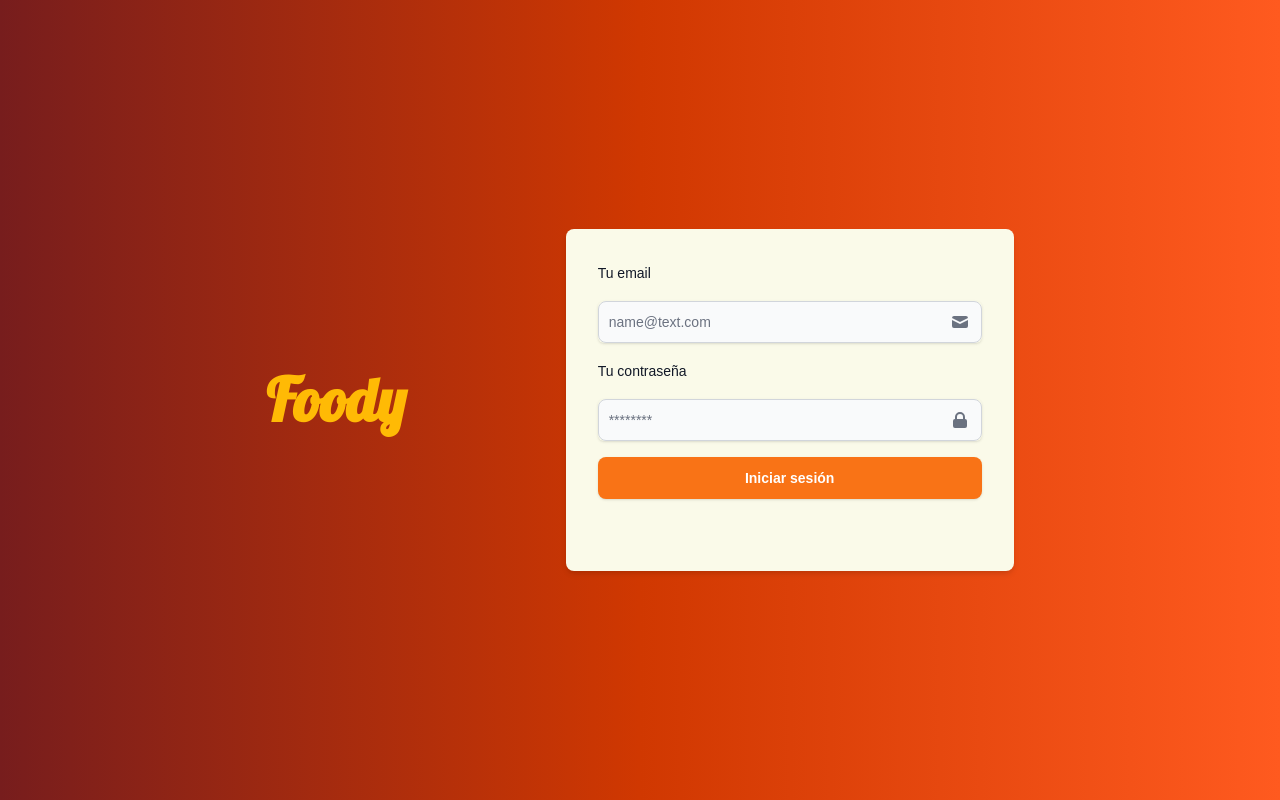
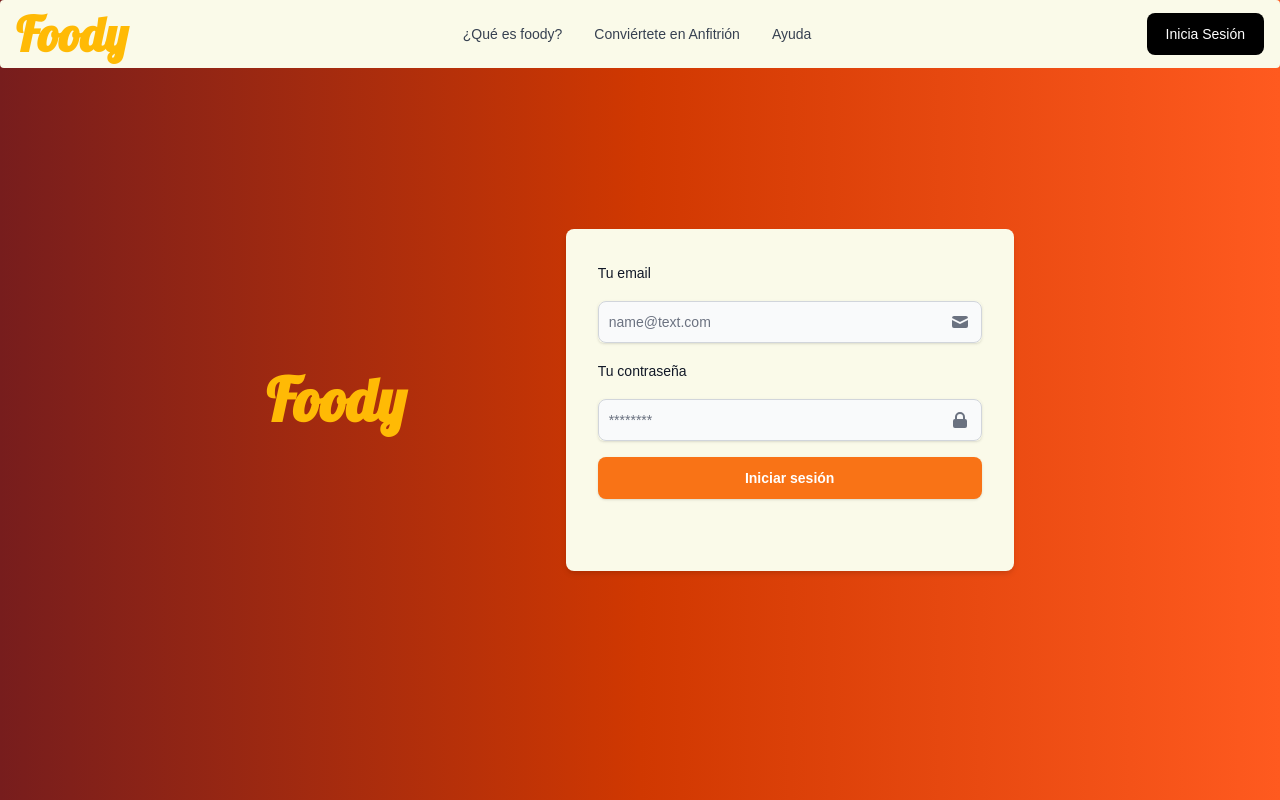
Before and after one commit to No-Country-simulation/c24-39-t-webapp, a Next.js app in the folder frontend/: page /login in a window 1280 px wide. Built offline with nearby package versions, Linux system fonts and the light colour scheme; no server answers.

Commit message:
se agrega navbar al layout

```diff
--- a/frontend/src/app/layout.tsx
+++ b/frontend/src/app/layout.tsx
@@ -2,6 +2,8 @@ import { ThemeModeScript } from "flowbite-react";
 import type { Metadata } from "next";
 import { Lobster } from "next/font/google";
 import "./globals.css";
+import NavBar from "@/components/nav-bar";
+import { headers } from "next/headers";
 
 const lobster = Lobster({
   variable: "--lobster",
@@ -9,13 +11,12 @@ const lobster = Lobster({
   subsets: ["latin"],
 });
 
-
 export const metadata: Metadata = {
   title: "Foody - Haz tu pedido!",
   description: "Foody es una app para hacer tus pedidos de tus restaurantes favoritos!",
 };
 
-export default function RootLayout({
+export default async function RootLayout({
   children,
 }: Readonly<{
   children: React.ReactNode;
@@ -25,9 +26,8 @@ export default function RootLayout({
       <head>
         <ThemeModeScript />
       </head>
-      <body
-        className={` ${lobster.variable} antialiased`}
-      >
+      <body className={` ${lobster.variable} antialiased`}>
+        <NavBar />
         {children}
       </body>
     </html>
--- a/frontend/src/app/page.tsx
+++ b/frontend/src/app/page.tsx
@@ -11,7 +11,7 @@ import {
   NavbarLink,
   NavbarToggle,
 } from "flowbite-react";
-import 'tailwindcss';
+import "tailwindcss";
 import { auth } from "../../auth";
 import LogoutButton from "@/components/logout-button";
 import { Role } from "@/utils/constants";
@@ -28,8 +28,7 @@ import { api } from "@/server/service"; // API AGREGADA PARA HACER FUNCIONAR LA
 
 export default async function Home() {
 
-  const session = await auth();
-  const restaurants = await api.restaurant.all()
+  const restaurants = await api.restaurant.all();
 
   const categories = [
     { id: 1, name: "Italiana", image: "/images/italiana.jpg" },
@@ -80,56 +79,8 @@ export default async function Home() {
 
   */
 
-
   return (
     <>
-      <Navbar fluid rounded className="bg-cream fixed top-0 w-full z-50">
-        <NavbarBrand href="/">
-          <span className="self-center text-logo text-5xl font-lobster font-bold whitespace-nowrap dark:text-white">Foody</span>
-        </NavbarBrand>
-        <div className={`${!session?.user ? 'flex' : 'hidden'} md:order-2`}>
-          <Button href="/login" className="bg-element">Inicia Sesión</Button>
-          <NavbarToggle />
-        </div>
-        <div className={`${!session?.user ? 'hidden' : 'flex'} md:order-2`}>
-          <NavbarBrand>
-            <div className={`${!session?.user ? 'hidden' : 'flex'} md:order-3`}>
-              {session?.user && <Cart />}
-            </div>
-          </NavbarBrand>
-          {
-            session?.user && (
-              <Dropdown
-                arrowIcon={false}
-                inline
-                label={
-                  <Avatar alt="Foto de usuario" img="images/user.png" rounded />
-                }
-              >
-                <DropdownHeader>
-                  <span className="block text-sm">{session?.user?.name}</span>
-                  <span className="block truncate text-sm font-medium">{session?.user?.role}</span>
-                </DropdownHeader>
-                {
-                  session?.user?.role === Role.Restaurant ?
-                    (<DropdownItem href="/dashboard">Panel de administración</DropdownItem>) :
-                    <DropdownItem href="/perfil">Perfil</DropdownItem>
-                }
-                <DropdownItem>Dashboard</DropdownItem>
-                <DropdownItem>Configuración</DropdownItem>
-                <DropdownDivider />
-                <DropdownItem as={LogoutButton}>Cerrar Sesión</DropdownItem>
-              </Dropdown>
-            )
-          }
-          <NavbarToggle />
-        </div>
-        <NavbarCollapse>
-          <NavbarLink href="#">¿Qué es foody?</NavbarLink>
-          <NavbarLink href="#">Conviértete en Anfitrión</NavbarLink>
-          <NavbarLink href="#">Ayuda</NavbarLink>
-        </NavbarCollapse>
-      </Navbar>
       <main className="w-full flex flex-col min-h-screen pt-20 bg-gradient-to-r from-orange-900 via-orange-700 to-orange-600">
         <span className="text-center text-3xl text-cream font-lobster mt-5 mb-4">Restaurantes</span>
         <div className="overflow-x-auto flex gap-3">
@@ -145,15 +96,9 @@ export default async function Home() {
             <button
               key={category.id}
               className="flex-none p-4 px-2 py-2 bg-black text-cream text-lg rounded-lg"
-            // aca colocar una funcion en onclick para el filtrado por categorias
+              // aca colocar una funcion en onclick para el filtrado por categorias
             >
-              <Image
-                src={category.image}
-                alt={category.name}
-                width={250}
-                height={150}
-                className="rounded-lg h-32"
-              />
+              <Image src={category.image} alt={category.name} width={250} height={150} className="rounded-lg h-32" />
               <span>{category.name}</span>
             </button>
           ))}
--- /dev/null
+++ b/frontend/src/components/NavBarWrapper.tsx
@@ -0,0 +1,40 @@
+"use client";
+
+import { usePathname } from "next/navigation";
+import { NavbarBrand, Avatar, Dropdown, DropdownDivider, DropdownHeader, DropdownItem } from "flowbite-react";
+import Cart from "@/app/cart/cart";
+import { Role } from "@/utils/constants";
+import LogoutButton from "@/components/logout-button";
+
+export default function NavBarWrapper({ session }: { session: any }) {
+  const pathname = usePathname();
+
+  if (pathname === "/login") return null;
+
+  return (
+    <>
+      {session?.user && (
+        <div className={`${!session?.user ? "hidden" : "flex"} md:order-2`}>
+          <NavbarBrand>
+            <div className={`${!session?.user ? "hidden" : "flex"} md:order-3`}>{session?.user && <Cart />}</div>
+          </NavbarBrand>
+          <Dropdown arrowIcon={false} inline label={<Avatar alt="Foto de usuario" img="images/user.png" rounded />}>
+            <DropdownHeader>
+              <span className="block text-sm">{session?.user?.name}</span>
+              <span className="block truncate text-sm font-medium">{session?.user?.role}</span>
+            </DropdownHeader>
+            {session?.user?.role === Role.Restaurant ? (
+              <DropdownItem href="/dashboard">Panel de administración</DropdownItem>
+            ) : (
+              <DropdownItem href="/perfil">Perfil</DropdownItem>
+            )}
+            <DropdownItem>Dashboard</DropdownItem>
+            <DropdownItem>Configuración</DropdownItem>
+            <DropdownDivider />
+            <DropdownItem as={LogoutButton}>Cerrar Sesión</DropdownItem>
+          </Dropdown>
+        </div>
+      )}
+    </>
+  );
+}
--- /dev/null
+++ b/frontend/src/components/nav-bar.tsx
@@ -0,0 +1,31 @@
+import { Button, Navbar, NavbarBrand, NavbarCollapse, NavbarLink, NavbarToggle } from "flowbite-react";
+import { auth } from "../../auth";
+
+import NavBarWrapper from "./NavBarWrapper";
+
+export default async function NavBar() {
+  const session = await auth();
+  return (
+    <Navbar fluid rounded className="bg-cream fixed top-0 w-full z-50">
+      <NavbarBrand href="/">
+        <span className="self-center text-logo text-5xl font-lobster font-bold whitespace-nowrap dark:text-white">
+          Foody
+        </span>
+      </NavbarBrand>
+      <div className={`${!session?.user ? "flex" : "hidden"} md:order-2`}>
+        <Button href="/login" className="bg-element">
+          Inicia Sesión
+        </Button>
+        <NavbarToggle />
+      </div>
+
+      <NavBarWrapper session={session} />
+
+      <NavbarCollapse>
+        <NavbarLink href="#">¿Qué es foody?</NavbarLink>
+        <NavbarLink href="#">Conviértete en Anfitrión</NavbarLink>
+        <NavbarLink href="#">Ayuda</NavbarLink>
+      </NavbarCollapse>
+    </Navbar>
+  );
+}
```
